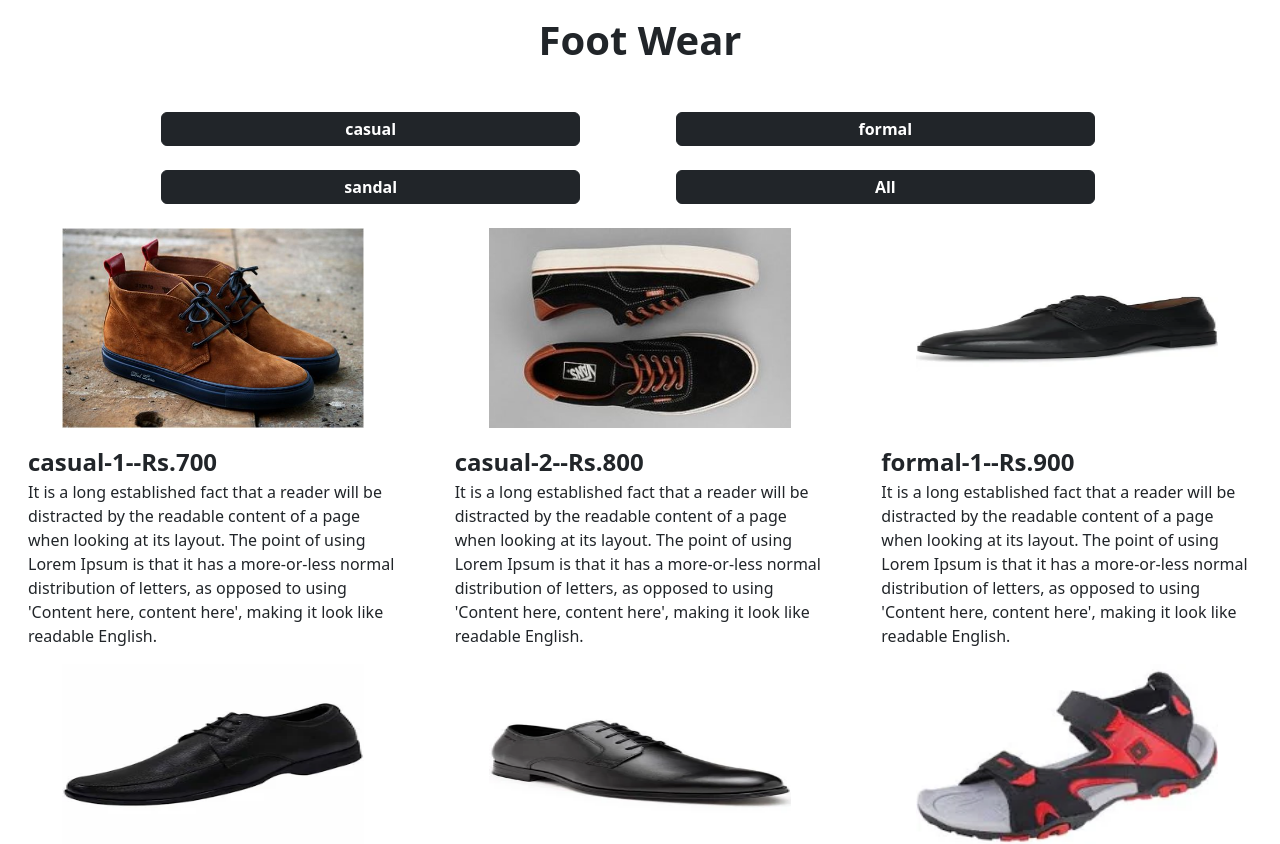
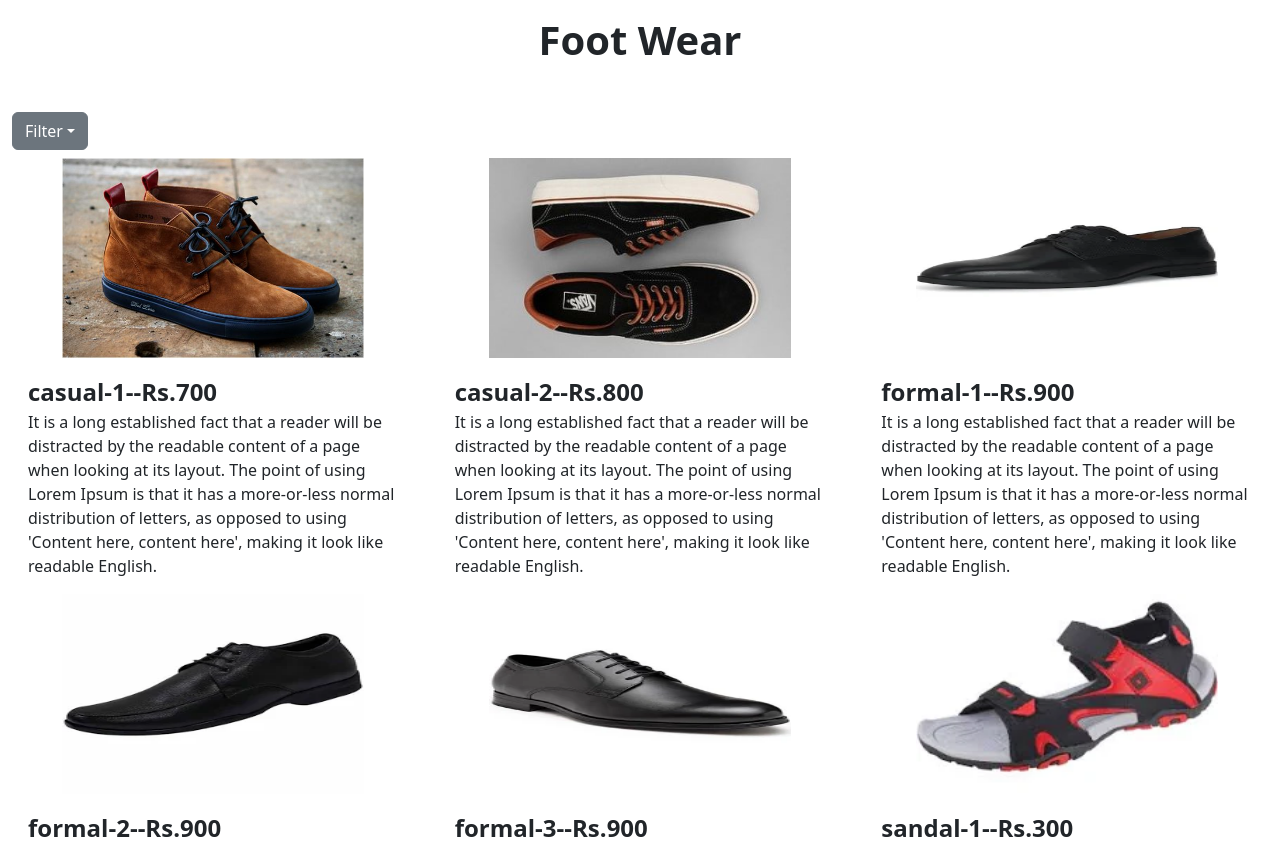
Before and after one commit to valeriansword/filter, a React (Vite) app: page / in a window 1280 px wide. Shown: the top 844 px of the page. Built offline with nearby package versions, Linux system fonts and the light colour scheme.

Commit message:
Update Buttons.jsx

```diff
--- a/src/Buttons.jsx
+++ b/src/Buttons.jsx
@@ -3,18 +3,19 @@ import Data from "./Data";
 function Buttons(props){
     return(
     <div className=" row d-flex justify-content-center">
-        {
-            props.menuItems.map((val)=>(
-                <button className="col-md-4 col-sm-3 btn btn-dark text-white fw-bold p-1 mb-4 mx-5"
-                onClick={()=>{props.filterItems(val)}}>
-                    {val}
-                </button>
-            ))
+
+            <div className="dropdown mb-2">
+            <a className="btn btn-secondary dropdown-toggle" href="#" role="button" data-bs-toggle="dropdown" aria-expanded="false">
+                     Filter
+            </a>
+            <ul className="dropdown-menu">
+            {props.menuItems.map((val)=>(
+               <li><a className="dropdown-item" href="#" onClick={()=>{props.filterItems(val)}}>{val}</a></li>
+             ))
         }
-       <button className="col-md-4 col-sm-3 btn btn-dark text-white fw-bold p-1 mb-4 px-2 mx-5"
-       onClick={()=>{props.setItem(Data)}}>
-                    All
-        </button>
+        <li><a className="dropdown-item" href="#"  onClick={()=>{props.setItem(Data)}}>All</a></li>
+        </ul></div>
+
 
     </div>)
 }
```
